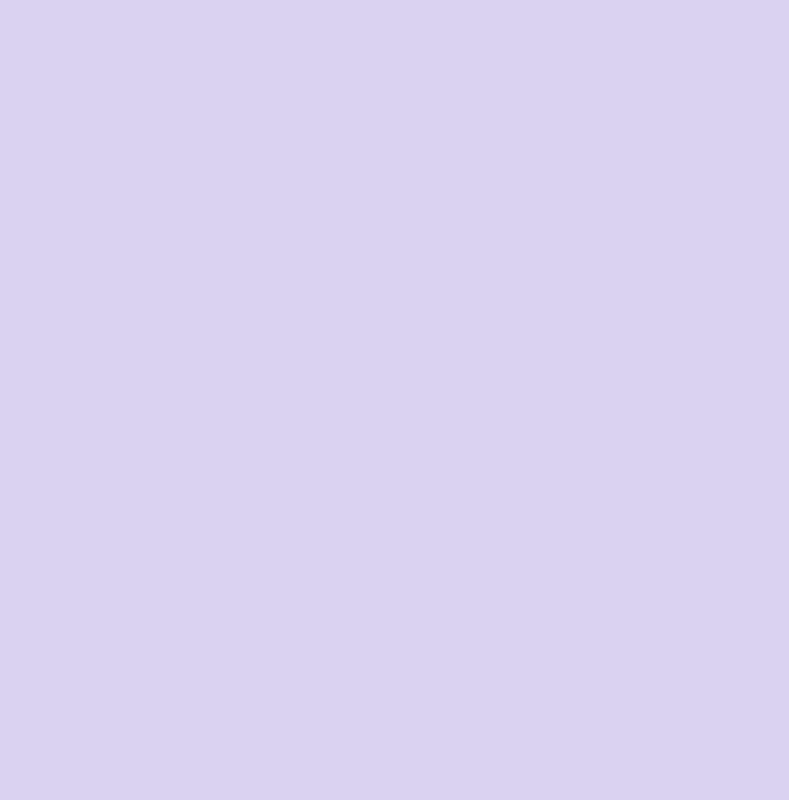
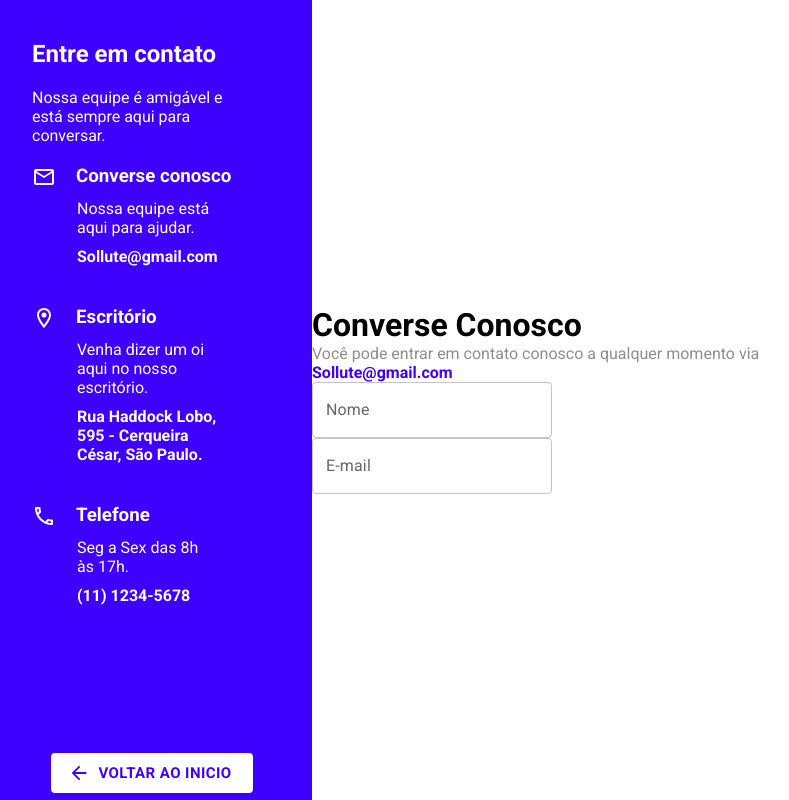
Before and after one commit to ogabrielalves/Sollute, a React (Create React App) app in the folder sollute-react/: page /contact in a window 1280 px wide. Before the commit this address had no page. Shown: the whole page, without its empty margins (8-797 px from the left). Built offline with nearby package versions, Linux system fonts and the light colour scheme.

Commit message:
Pagina de contato.

```diff
--- a/sollute-react/src/App.jsx
+++ b/sollute-react/src/App.jsx
@@ -3,7 +3,7 @@ import { BrowserRouter as Router, Route, Routes } from 'react-router-dom';
 
 import Home from './Pages/Home/Home';
 import Register from './Pages/Register/Register';
-import Teste from './Pages/Teste/Teste';
+import Contact from './Pages/Contact/Contact';
 
 function App() {
   return (
@@ -11,7 +11,7 @@ function App() {
       <Routes>
         <Route exact path="/" element={<Home/>} />
         <Route exact path="/register" element={<Register/>} />
-        <Route exact path="/teste" element={<Teste/>} />
+        <Route exact path="/contact" element={<Contact/>} />
       </Routes>
     </Router>
   );
--- /dev/null
+++ b/sollute-react/src/Components/ContactPage/ContactPage.jsx
@@ -0,0 +1,114 @@
+import React  from 'react';
+import Grid from '@mui/material/Grid';
+import Button from '@mui/material/Button';
+import useMediaQuery from '@mui/material/useMediaQuery';
+
+import EmailOutlinedIcon from '@mui/icons-material/EmailOutlined';
+import LocationOnOutlinedIcon from '@mui/icons-material/LocationOnOutlined';
+import LocalPhoneOutlinedIcon from '@mui/icons-material/LocalPhoneOutlined';
+import ArrowBackIcon from '@mui/icons-material/ArrowBack';
+
+// Styles
+const leftBar = {
+    backgroundColor: '#3E00FF',
+    height: '100vh',
+    color: 'white',
+    display: 'flex',
+    justifyContent: 'center',
+}
+
+const rightScreen = {
+    backgroundColor: 'white',
+    height: '100vh',
+    display: 'flex',
+    alignItems: 'center',
+    justifyContent: 'center'
+}
+
+const styleButton = {
+    backgroundColor: 'white',
+    position: 'absolute',
+    bottom: 5
+}
+
+function ContactPage(props) {
+
+    const matches = useMediaQuery('(max-width:1325px)');
+
+    function screenFit() {
+        var styleAlign = null;
+        if (matches) {
+            styleAlign = {
+                margin: '40px 0 0 40px'
+            }
+        }
+        else {
+            styleAlign = {
+                margin: '80px 0 0 80px'
+            }
+        }
+        return styleAlign;
+    }
+
+    return (
+        <Grid container>
+            <Grid item xs={3} sx={leftBar}>
+                <Grid>
+                    <Grid style={screenFit()}>
+                        <h2>Entre em contato</h2>
+                        <Grid style={{ width: '70%', marginTop: '20px' }}>
+                            <p>Nossa equipe é amigável e está sempre aqui para conversar.</p>
+                        </Grid>
+
+                        <Grid mb={5}>
+                            <Grid style={{ display: 'flex', marginTop: '20px' }}>
+                                <EmailOutlinedIcon style={{ marginRight: '20px' }} />
+                                <h3>Converse conosco</h3>
+                            </Grid>
+                            <Grid style={{ marginLeft: '45px', marginTop: '10px', width: '50%' }} >
+                                <p style={{ marginBottom: '10px' }}>Nossa equipe está aqui para ajudar.</p>
+                                <b>Sollute@gmail.com</b>
+                            </Grid>
+                        </Grid>
+
+                        <Grid mb={5}>
+                            <Grid style={{ display: 'flex', marginTop: '20px' }}>
+                                <LocationOnOutlinedIcon style={{ marginRight: '20px' }} />
+                                <h3>Escritório</h3>
+                            </Grid>
+                            <Grid style={{ marginLeft: '45px', marginTop: '10px', width: '50%' }} >
+                                <p style={{ marginBottom: '10px' }}>Venha dizer um oi aqui no nosso escritório.</p>
+                                <b>Rua Haddock Lobo, 595 - Cerqueira César, São Paulo.</b>
+                            </Grid>
+                        </Grid>
+
+                        <Grid>
+                            <Grid style={{ display: 'flex', marginTop: '20px' }}>
+                                <LocalPhoneOutlinedIcon style={{ marginRight: '20px' }} />
+                                <h3>Telefone</h3>
+                            </Grid>
+                            <Grid style={{ marginLeft: '45px', marginTop: '10px', width: '50%' }} >
+                                <p style={{ marginBottom: '10px' }}>Seg a Sex das 8h às 17h.</p>
+                                <b>(11) 1234-5678</b>
+                            </Grid>
+                        </Grid>
+                    </Grid>
+                    <Grid style={{ display: 'flex', alignItems: 'center', justifyContent: 'center' }}>
+                        <Button
+                            onClick={() => window.location.href = "/"}
+                            sx={styleButton}
+                            variant="outlined"
+                            startIcon={<ArrowBackIcon />}
+                            size="large">
+                            Voltar ao inicio
+                        </Button>
+                    </Grid>
+                </Grid>
+            </Grid>
+            <Grid item xs={9} sx={rightScreen}>
+                {props.children}
+            </Grid>
+        </Grid>
+    );
+}
+export default ContactPage;
--- a/sollute-react/src/Components/NavBar/NavBar.jsx
+++ b/sollute-react/src/Components/NavBar/NavBar.jsx
@@ -21,7 +21,7 @@ class NavBar extends Component {
               <li><selected><a href='#'>Home</a></selected></li>
               <li><a href='#'>Sobre</a></li>
               <li><a href='#'>Preços</a></li>
-              <li><a href='#'>Contato</a></li>
+              <li><a href='/contact'>Contato</a></li>
             </ul>
           </div>
           <div className='divBotoes'>
--- a/sollute-react/src/Components/RegisterPage/RegisterPage.jsx
+++ b/sollute-react/src/Components/RegisterPage/RegisterPage.jsx
@@ -13,7 +13,7 @@ const styleChecks = {
     pl: 3
 }
 
-const rightBar = {
+const leftBar = {
     backgroundColor: 'white',
     height: '100vh',
     color: '#939393'
@@ -47,7 +47,7 @@ function RegisterPage(props) {
 
     return (
         <Grid container>
-            <Grid item xs={3} sx={rightBar}>
+            <Grid item xs={3} sx={leftBar}>
                 <Grid style={{ margin: '10px 0' }}>
                     <img src={LogoSollute} alt="" width={150} style={{ marginLeft: 10 }} />
                 </Grid>
@@ -66,7 +66,7 @@ function RegisterPage(props) {
             </Grid>
             <Grid item xs={9} style={{ backgroundColor: '#FAFAFA', height: '100vh' }}>
                 <Grid position={'absolute'} right={50} top={50}>
-                    <p>Está  com problemas? <b style={{ color: '#3E00FF' }}>Fale Conosco</b></p>
+                    <p>Está  com problemas? <b><a style={{ color: '#3E00FF' }} href='/contact'>Fale Conosco</a></b></p>
                 </Grid>
                 <Grid style={screenFit()}>
                     <Grid style={{ display: 'flex', alignItems: 'center', marginLeft: '20vw', justifyContent: 'center' }}>
--- /dev/null
+++ b/sollute-react/src/Pages/Contact/Contact.jsx
@@ -0,0 +1,32 @@
+import React, { Component } from 'react';
+import Grid from '@mui/material/Grid';
+import TextField from '@mui/material/TextField';
+
+import ContactPage from '../../Components/ContactPage/ContactPage';
+
+class Contact extends Component {
+    state = {}
+    render() {
+        return (
+            <ContactPage>
+                <Grid container style={{flexDirection: 'column'}}>
+                    <Grid item>
+                    <h1>Converse Conosco</h1>
+                    <p style={{ width: '60%', color: '#8E8E8E' }}>
+                        Você pode entrar em contato conosco a qualquer momento via <b style={{color: '#3E00FF'}}>Sollute@gmail.com</b>
+                    </p>
+                    </Grid>
+
+                    <Grid item xs={12} md={3}>
+                    <TextField fullWidth id="outlined-basic" label="Nome" variant="outlined" />
+                    </Grid>
+                    <Grid item xs={12} md={3}>
+                    <TextField fullWidth id="outlined-basic" label="E-mail" variant="outlined" />
+                    </Grid>
+                </Grid>
+            </ContactPage>
+        );
+    }
+}
+
+export default Contact;
```
